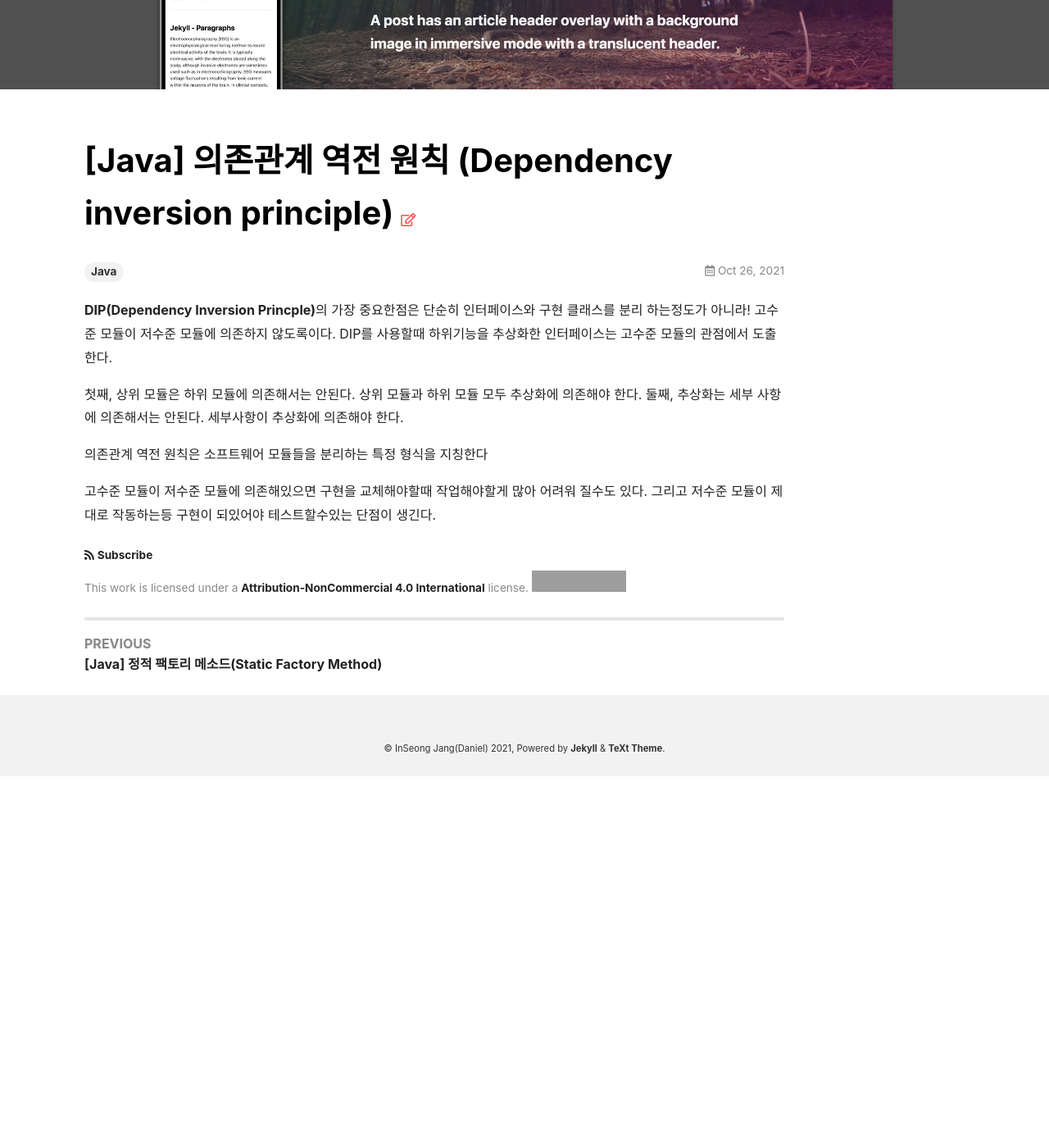
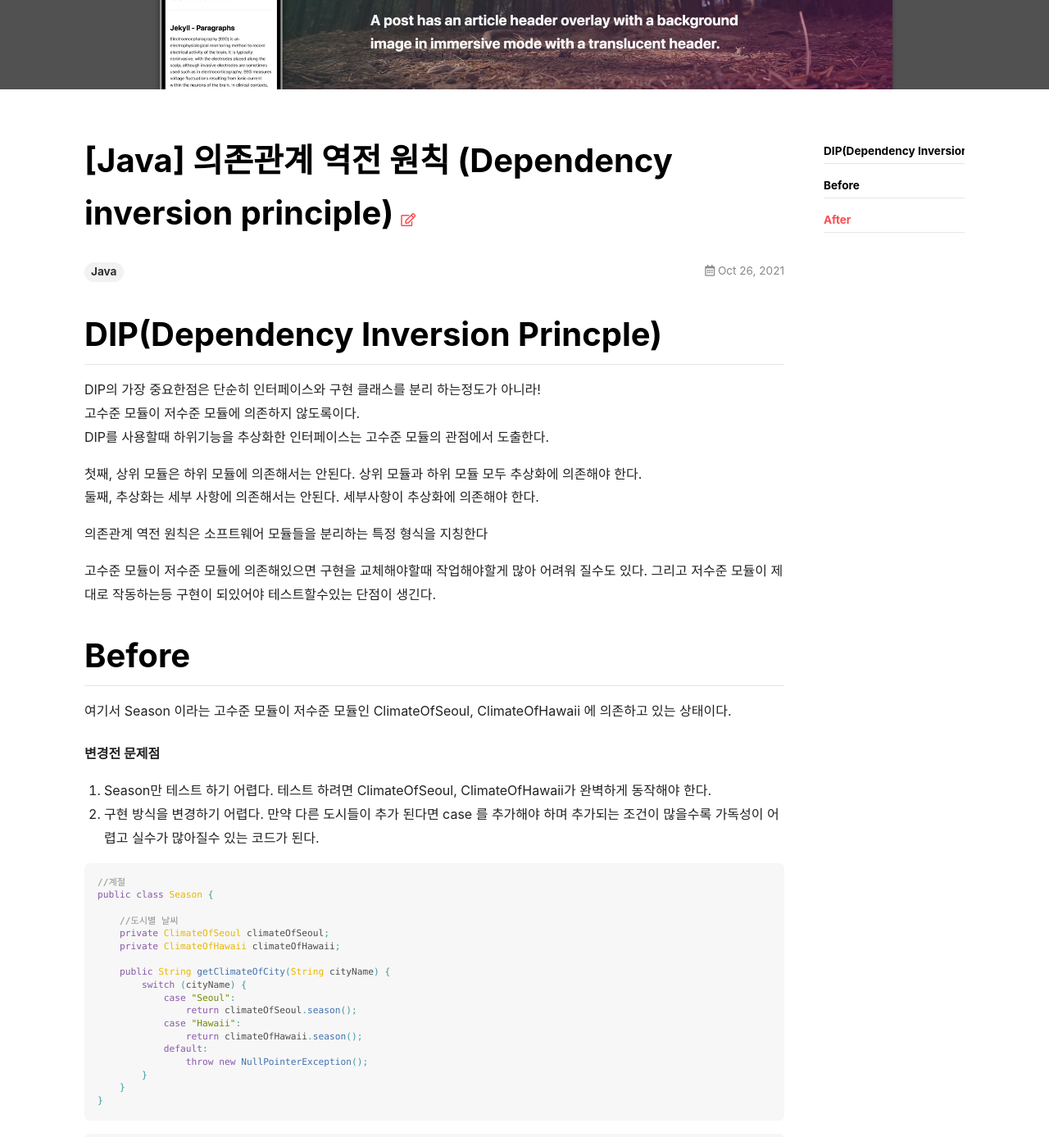
Before and after one commit to Daniel-InseongJang/Daniel-InseongJang.github.io, a Jekyll site: the page built from _posts/2021-10-26-DIP.md, in a window 1280 px wide and 1400 px high, scrolled down 718 px. Shown: the top 1387 px of the window at 82% size. Built offline with Jekyll 4.4.1, drawn with Linux system fonts in a browser that asks for light colours; nearby versions of some CDN libraries; before the commit the page ends 1665 px from its top, so only the background shows below that; some of the changed text lies outside the part shown; grey boxes are pictures that could not be loaded.

Commit message:
DIP 2차 정리

````diff
--- a/_posts/2021-10-26-DIP.md
+++ b/_posts/2021-10-26-DIP.md
@@ -7,14 +7,142 @@ article_header:
     src: /screenshot.jpg
 ---
 
-**DIP(Dependency Inversion Princple)**의 가장 중요한점은 단순히 인터페이스와 구현 클래스를 분리 하는정도가 아니라!
-고수준 모듈이 저수준 모듈에 의존하지 않도록이다.
+# DIP(Dependency Inversion Princple)
+
+DIP의 가장 중요한점은 단순히 인터페이스와 구현 클래스를 분리 하는정도가 아니라!<br>
+고수준 모듈이 저수준 모듈에 의존하지 않도록이다.<br>
 DIP를 사용할때 하위기능을 추상화한 인터페이스는 고수준 모듈의 관점에서 도출한다.
 
-첫째, 상위 모듈은 하위 모듈에 의존해서는 안된다. 상위 모듈과 하위 모듈 모두 추상화에 의존해야 한다.
+첫째, 상위 모듈은 하위 모듈에 의존해서는 안된다. 상위 모듈과 하위 모듈 모두 추상화에 의존해야 한다.<br>
 둘째, 추상화는 세부 사항에 의존해서는 안된다. 세부사항이 추상화에 의존해야 한다.
 
 의존관계 역전 원칙은 소프트웨어 모듈들을 분리하는 특정 형식을 지칭한다
 
 고수준 모듈이 저수준 모듈에 의존해있으면 구현을 교체해야할때 작업해야할게 많아 어려워 질수도 있다.
 그리고 저수준 모듈이 제대로 작동하는등 구현이 되있어야 테스트할수있는 단점이 생긴다.
+
+Before
+===
+
+여기서 Season 이라는 고수준 모듈이 저수준 모듈인 ClimateOfSeoul, ClimateOfHawaii 에 의존하고 있는 상태이다.
+
+##### 변경전 문제점
+1. Season만 테스트 하기 어렵다. 테스트 하려면 ClimateOfSeoul, ClimateOfHawaii가 완벽하게 동작해야 한다.
+2. 구현 방식을 변경하기 어렵다. 만약 다른 도시들이 추가 된다면 case 를 추가해야 하며 추가되는 조건이 많을수록 가독성이 어렵고 실수가 많아질수 있는 코드가 된다.
+
+```java
+//계절
+public class Season {
+
+    //도시별 날씨
+    private ClimateOfSeoul climateOfSeoul;
+    private ClimateOfHawaii climateOfHawaii;
+
+    public String getClimateOfCity(String cityName) {
+        switch (cityName) {
+            case "Seoul":
+                return climateOfSeoul.season();
+            case "Hawaii":
+                return climateOfHawaii.season();
+            default:
+                throw new NullPointerException();
+        }
+    }
+}
+```
+
+```java
+//서울 날씨
+public class ClimateOfSeoul {
+    public String season() {
+        return "Autumn";
+    }
+}
+```
+
+```java
+//하와이 날씨
+public class ClimateOfHawaii {
+    public String season() {
+        return "Winter";
+    }
+}
+```
+
+After
+===
+
+##### 변경후 달라진 점
+1. 변경후 확인해야할 사항은 Season 클래스는 ClimateOfSeoul, ClimateOfHawaii 에 의존하지 않는다.<br> ClimateOfCity(인터페이스)에 의존할 뿐이다.
+2. ClimateOfCity는 고수준 모듈이고 저수준 모듈인 ClimateOfSeoul, ClimateOfHawaii는 ClimateOfCity에 의존하게 된다. 이와 같이 고수준 모듈이 저수준 모듈을 사용하려면 고수준 -> 저수준 에 의존해야하는데 반대로 저수준 모듈이 고수준 모듈에 의존하게되므로 이를 Dependency Inversion Principle, 의존 역전 원칙 이라고 한다.
+3. 더 이상 Season 클래스가 저수준 모듈에 의존하지 않으므로 저수준 모듈이 구현되기 전 이라도 테스트를 할수있다. ClimateOfCity는 인터페이스이므로 대용 객체(Mock) 를 사용해서 테스트를 진행 할수 있다.
+
+```java
+//고수준 모듈
+public interface ClimateOfCity {
+    String season();
+}
+```
+
+```java
+//저수준 모듈
+//서울 날씨
+public class ClimateOfSeoul implements ClimateOfCity {
+    public String season() {
+        return "Autumn";
+    }
+}
+```
+
+```java
+//저수준 모듈
+//하와이 날씨
+public class ClimateOfHawaii implements ClimateOfCity{
+    public String season() {
+        return "Winter";
+    }
+}
+```
+
+```java
+// 계절
+public class Season {
+
+    //도시별 날씨
+    private final ClimateOfCity climateOfCity;
+
+    public Season(ClimateOfCity climateOfCity) {
+        this.climateOfCity = climateOfCity;
+    }
+
+    public String getClimateOfCity() {
+        return climateOfCity.season();
+    }
+}
+```
+
+```java
+class SeasonTest {
+
+    @Test
+    void 서울_계절() {
+        ClimateOfSeoul climateOfSeoul = new ClimateOfSeoul();
+        Season season = new Season(climateOfSeoul);
+
+        assertEquals(season.getClimateOfCity(),"Autumn", "Fail Message");
+    }
+
+    @Test
+    void 하와이_계절() {
+        ClimateOfHawaii climateOfHawaii = new ClimateOfHawaii();
+        Season season = new Season(climateOfHawaii);
+
+        assertEquals(season.getClimateOfCity(), "Winter", "Fail Message");
+    }
+}
+```
+
+
+**참고**
+
+[DDD START!](http://www.yes24.com/Product/Goods/27750871)
````
